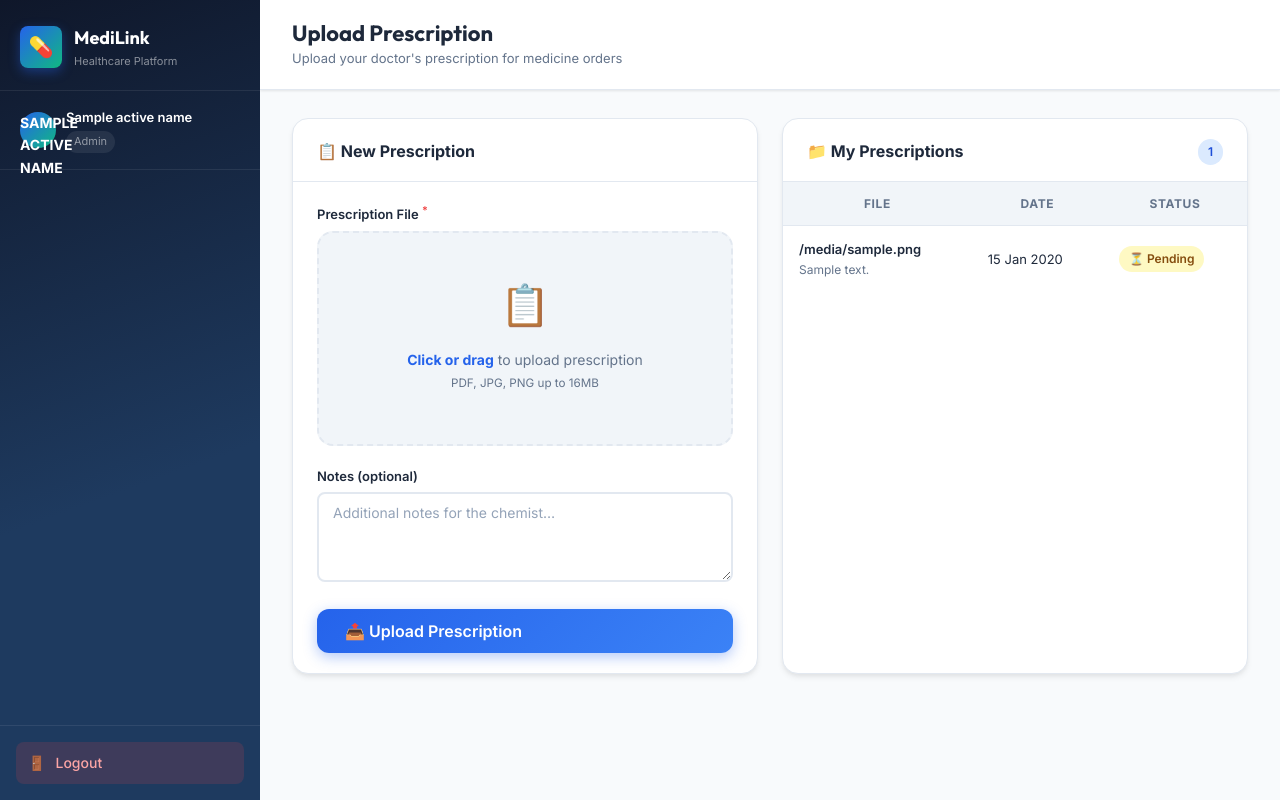
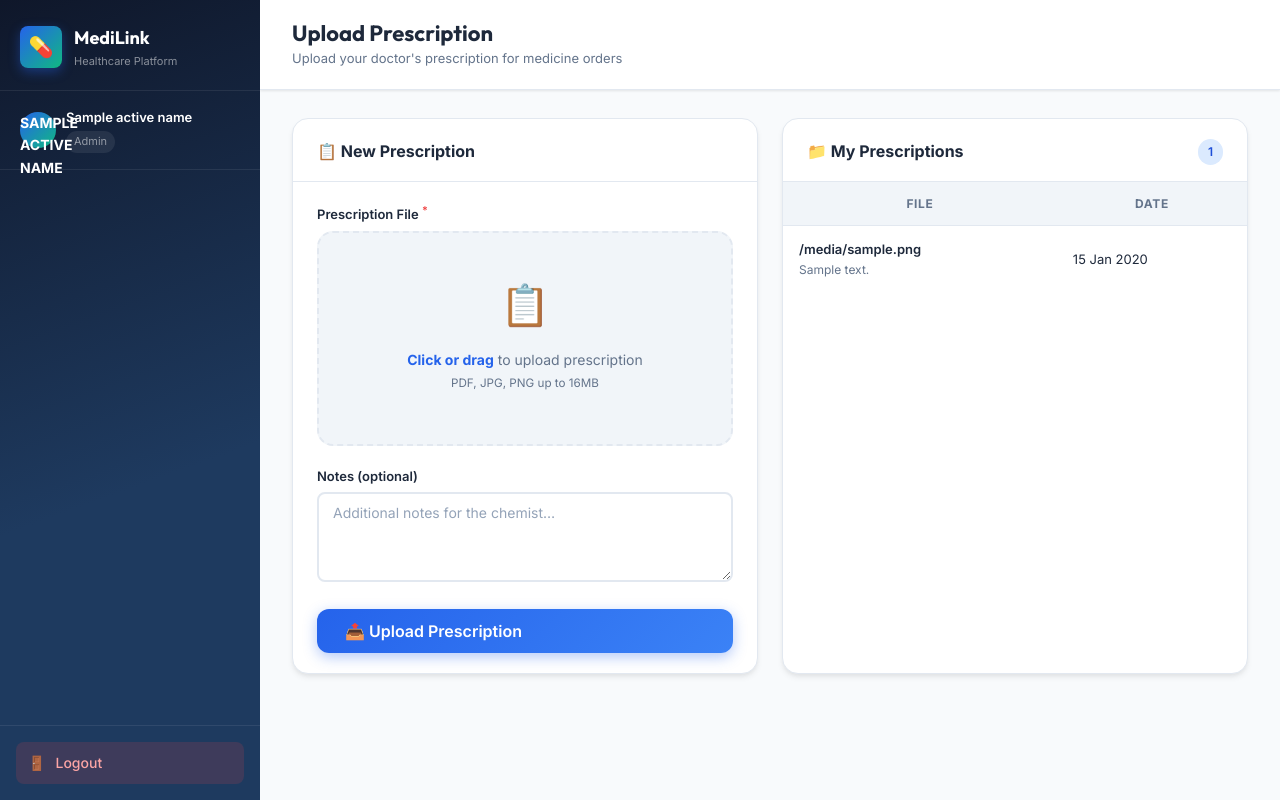
Before and after one commit to Shravanik22/medilink-project, a Flask app: template templates/patient/upload_prescription.html in a window 1280 px wide. Run offline with Flask 3, Linux system fonts and the light colour scheme; the template is opened without the code that fills it: most values are stand-ins (such as "Sample title", 1, 10 or a date in 2020).

Commit message:
chore: remove prescription status and add order now button

```diff
--- a/templates/patient/orders.html
+++ b/templates/patient/orders.html
@@ -52,10 +52,11 @@
             </table>
         </div>
         {% else %}
-        <div class="empty-state">
+        <div class="empty-state empty-state-padded">
             <div class="empty-icon">🛒</div>
             <h3>No Orders Yet</h3>
             <p>You haven't placed any orders yet.</p>
+            <a href="{{ url_for('search_medicines') }}" class="btn btn-accent mt-3">Order Now</a>
         </div>
         {% endif %}
     </div>
--- a/templates/patient/upload_prescription.html
+++ b/templates/patient/upload_prescription.html
@@ -51,7 +51,6 @@
                         <tr>
                             <th>File</th>
                             <th>Date</th>
-                            <th>Status</th>
                         </tr>
                     </thead>
                     <tbody>
@@ -65,11 +64,6 @@
                                 {% endif %}
                             </td>
                             <td class="text-sm">{{ p.uploaded_at.strftime('%d %b %Y') }}</td>
-                            <td>
-                                <span class="badge {{ 'badge-success' if p.is_verified else 'badge-warning' }}">
-                                    {{ '✓ Verified' if p.is_verified else '⏳ Pending' }}
-                                </span>
-                            </td>
                         </tr>
                         {% endfor %}
                     </tbody>
```
